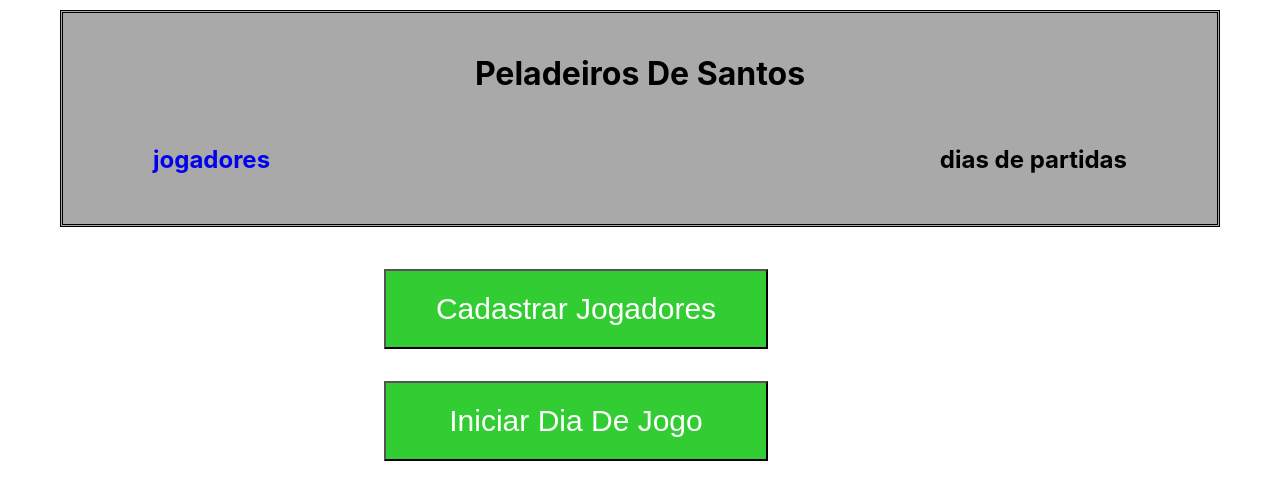
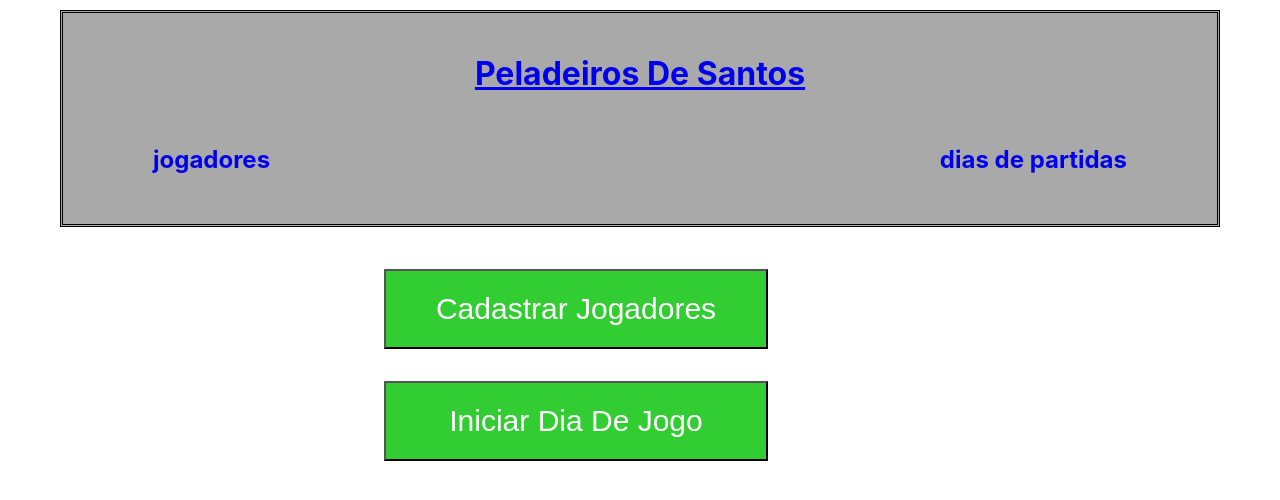
Before and after one commit to viniciustq14/PeladeirosDeSantos, a React (Create React App) app in the folder web/: page / in a window 1280 px wide. Shown: the top 500 px of the page. Built offline with nearby package versions, Linux system fonts and the light colour scheme.

Commit message:
link para pagina de dias de jogos

```diff
--- a/web/src/cabecalho/Cabecalho.js
+++ b/web/src/cabecalho/Cabecalho.js
@@ -6,19 +6,23 @@ function Cabecalho() {
     return (
         <div className='cabecalho'>
             <header>
-                <h1>Peladeiros De Santos</h1>
+                <Link to='/'>
+                    <h1>Peladeiros De Santos</h1>
+                </Link>
             </header>
             <div className='menu'>
-                <Link to='jogador'>
+                <Link to='/jogador'>
                     <div id='jogadores'>
                         <h2>jogadores</h2>
                     </div>
                 </Link>
-                <div id='jogo'>
-                    <h2>
-                        dias de partidas
+                <Link to='/jogos'>
+                    <div id='jogo'>
+                        <h2>
+                            dias de partidas
                     </h2>
-                </div>
+                    </div>
+                </Link>
             </div>
         </div>
     );
```
